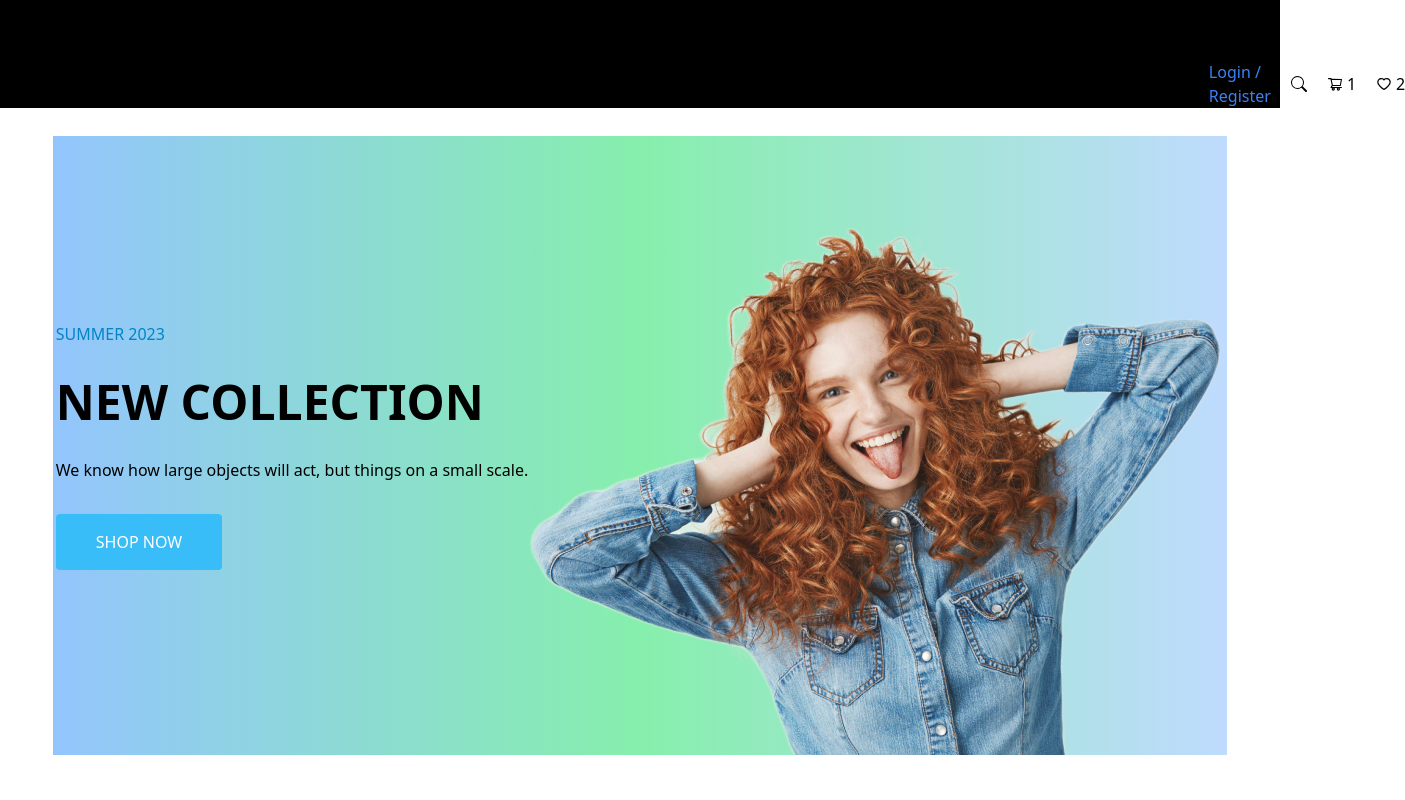
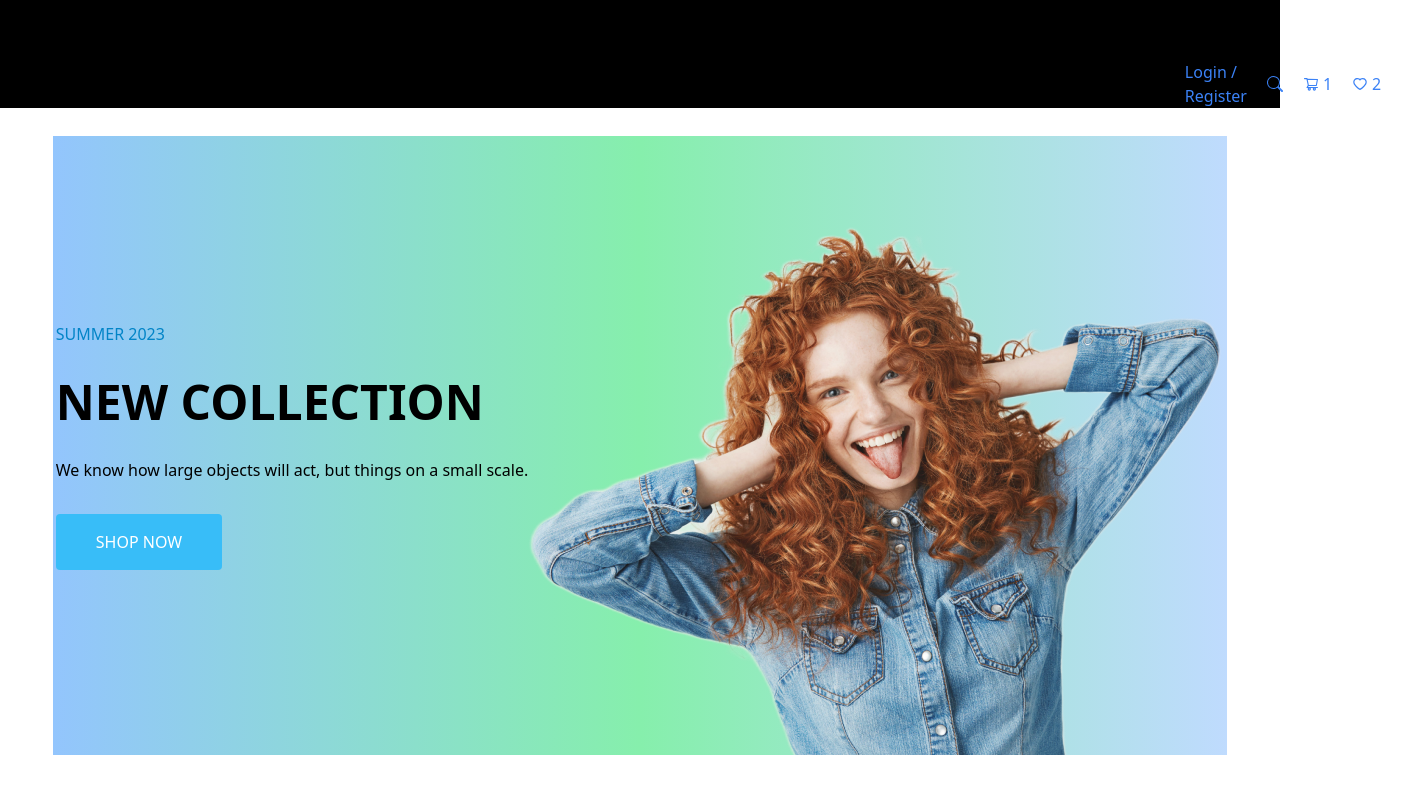
Before and after one commit to Kadiraydn01/hepsiorada, a React (Create React App) app: page / in a window 1280 px wide. Shown: the top 800 px of the page, 1405 px wide, since content can reach past the window. Built offline with nearby package versions, Linux system fonts and the light colour scheme; some icons are missing.

Commit message:
Header Update

```diff
--- a/src/layouts/Header.js
+++ b/src/layouts/Header.js
@@ -13,7 +13,7 @@ const Header = () => {
     <>
       <div className="flex justify-center items-center h-14 ">
         <div className="flex w-full bg-black text-white justify-between items-start min-h-40 h-14 p-3">
-          <div className="flex flex-row items-center gap-3">
+          <div className="flex flex-row items-center gap-8">
             <div className="flex items-center gap-2">
               <BsTelephone />
               <span> 532 78 98 78</span>
@@ -51,15 +51,15 @@ const Header = () => {
         <div className="flex items-start justify-center pl-16 py-4">
           <h1>Hepsi Orada</h1>
         </div>
-        <div className="flex items-center justify-center gap-96">
+        <div className="flex items-center justify-center gap-80">
           <div>
-            <ul className="flex flex-row gap-5 items-start">
-              <li>Home</li>
-              <li>Shop</li>
-              <li>About</li>
-              <li>Blog</li>
-              <li>Contact</li>
-              <li>Pages</li>
+            <ul className="flex flex-row gap-7 items-start">
+              <button>Home</button>
+              <button>Shop</button>
+              <button>About</button>
+              <button>Blog</button>
+              <button>Contact</button>
+              <button>Pages</button>
             </ul>
           </div>
           <div className="flex items-center gap-5">
@@ -67,13 +67,13 @@ const Header = () => {
               <LiaSignInAltSolid />
               Login / Register
             </div>
-            <div className="flex items-center gap-1">
+            <div className="flex items-center gap-1 text-blue-500">
               <BsSearch />
             </div>
-            <div className="flex items-center gap-1">
+            <div className="flex items-center gap-1 text-blue-500">
               <AiOutlineShoppingCart />1
             </div>
-            <div className="flex items-center gap-1">
+            <div className="flex items-center gap-1 text-blue-500">
               <AiOutlineHeart />2
             </div>
           </div>
```
